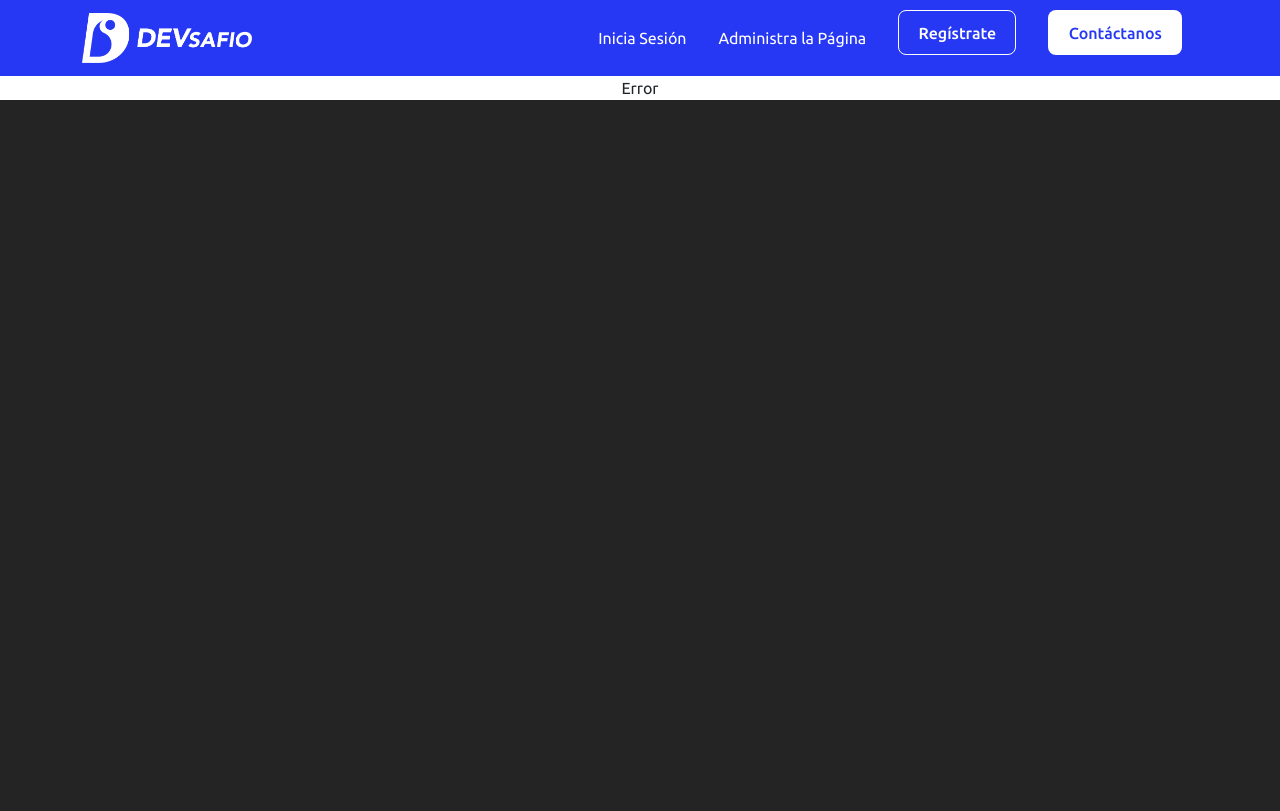
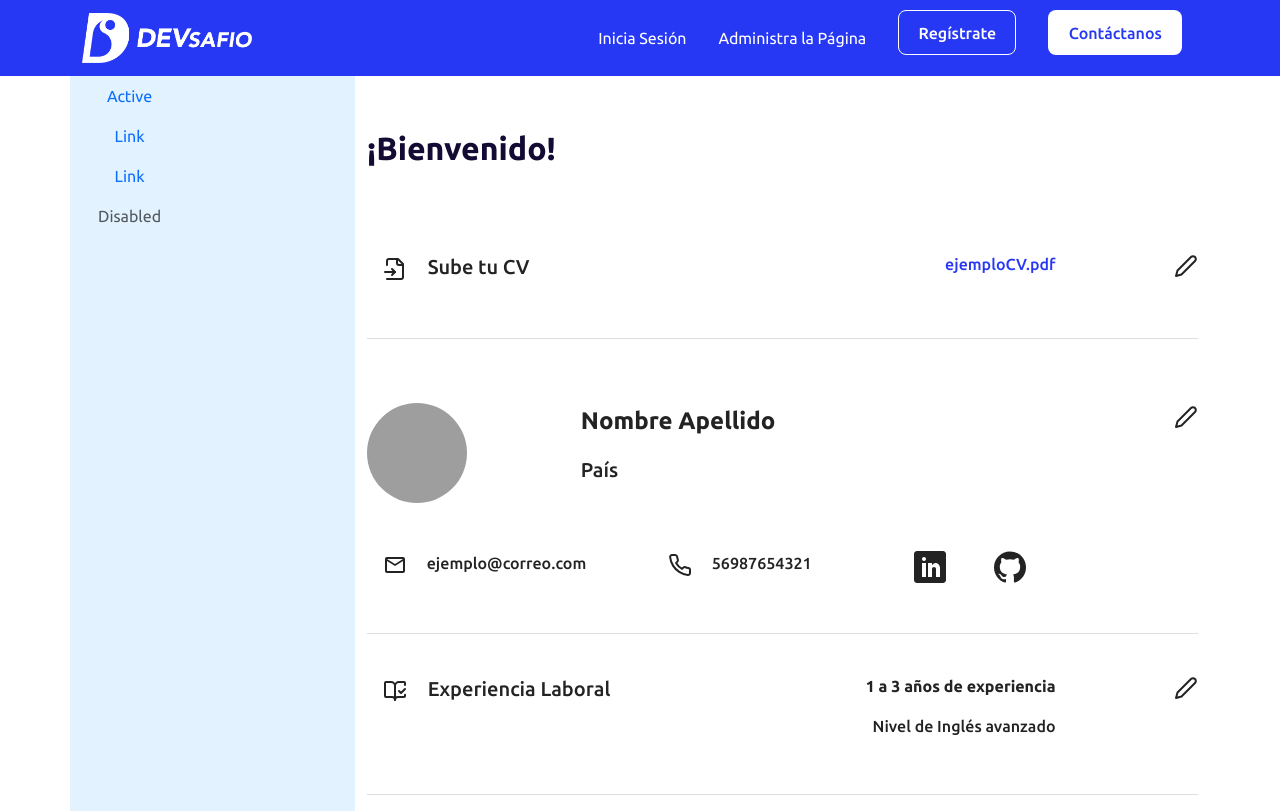
Before and after one commit to dlab-team/c17-incubadora-frontend, a React (Vite) app: page /profiles in a window 1280 px wide. Built offline with nearby package versions, Linux system fonts and the light colour scheme; grey boxes are pictures that could not be loaded.

Commit message:
se crean vista profile desktop y se instalan dependencias de iconos y avatar

```diff
--- a/package.json
+++ b/package.json
@@ -12,6 +12,7 @@
   "dependencies": {
     "bootstrap": "^5.3.2",
     "react": "^18.2.0",
+    "react-avatar": "^5.0.3",
     "react-bootstrap": "^2.10.0",
     "react-dom": "^18.2.0",
     "react-icons": "^5.0.1",
--- a/src/components/profiles/Profiles.jsx
+++ b/src/components/profiles/Profiles.jsx
@@ -1,9 +1,169 @@
 import React from 'react';
+import Nav from 'react-bootstrap/Nav';
+import Container from 'react-bootstrap/Container';
+import Row from 'react-bootstrap/Row';
+import Col from 'react-bootstrap/Col';
+import { LuFileInput } from "react-icons/lu";
+import { FiEdit2 } from "react-icons/fi";
+import Avatar from 'react-avatar';
+import { MdOutlineEmail } from "react-icons/md";
+import { LuPhone } from "react-icons/lu";
+import { ImLinkedin } from "react-icons/im";
+import { SiGithub } from "react-icons/si";
+import { LuBookOpenCheck } from "react-icons/lu";
 
 
-const Profiles = () => {
+import './profiles.css'
+
+function Profiles() {
   return (
-    <div>Profiles</div>
+
+    <Container fluid="md"  className=" bg-white ">
+
+<Row md={3} className="justify-content-md-left flex">
+
+<Col xs={12} md={3} className="bg-menu-profile"  >
+    <Nav defaultActiveKey="/home" className="flex-column align-content-md-start" style={{ width: window === false ? 250 : 60 }}>
+    <Nav.Link href="/home">Active</Nav.Link>
+    <Nav.Link eventKey="link-1">Link</Nav.Link>
+    <Nav.Link eventKey="link-2">Link</Nav.Link>
+    <Nav.Link eventKey="disabled" disabled>
+      Disabled
+    </Nav.Link>
+  </Nav>
+  </Col>
+
+
+  <Col xs={12} md={9}>
+
+  <Col xs={12} md={12}>
+  <h1 className="text-bienvenido pt-5 pb-4 text-start " >¡Bienvenido!</h1>
+  </Col>
+
+  {/* START SECCION SUBE TU CV */}
+  <Row md={3} className="justify-content-md-center pt-5 pb-md-4 ">
+  <Col xs={12} md={5}>
+ <p className="text-sube-cv text-start " > <LuFileInput  className='mx-3'  size={'24px'} />  Sube tu CV</p>
+  </Col>
+
+  <Col xs={12} md={5}>
+ <p className="text-ejemplocv text-md-end" >  ejemploCV.pdf</p>
+  </Col>
+
+  <Col xs={12} md={2} className="text-md-end"  >
+  <a href="" target="_blank"><FiEdit2 style={{ color: "#232323"}} size={'24px'} /></a>
+  </Col>
+
+  </Row>
+{/* FIN SECCION SUBE TU CV */}
+
+
+  <hr  style={{
+    color: '#000000',
+    backgroundColor: '#000000',
+    height: .5,
+    borderColor : '#817E7E'
+}}/>
+
+{/* START SECCION NOMBRE APELLIDO */}
+<Row md={12} className="justify-content-md-center pt-5 pb-md-5 ">
+<Col sm={12} md={3} className="text-lg-start "  >
+<Avatar
+    name="John Doe"
+    size="100"
+    round={true}
+    src="https://example.com/avatar.jpg"
+    color='#2738f5'
+  />
+
+</Col>
+
+<Col xs={12} md={7}>
+ <p className="text-name_apellido text-start " > Nombre Apellido</p>
+ <p className="text-pais  text-start " > País</p>
+  </Col>
+
+  <Col xs={12} md={2} className="text-md-end "  >
+  <a href="" target="_blank"><FiEdit2 style={{ color: "#232323"}} size={'24px'} /></a>
+  </Col>
+</Row>
+{/* FIN SECCION NOMBRE APELLIDO */}
+
+
+
+
+{/* START SECCION INFO CORREO Y RRSS */}
+<Row md={12} className="justify-content-md-center pb-md-4">
+
+<Col xs={12} md={4} className="text-lg-start"  >
+<p className="text-email  text-start " > <MdOutlineEmail  className='mx-3 '  size={'24px'} />  ejemplo@correo.com</p>
+</Col>
+
+<Col xs={12} md={3}>
+ <p className="text-email text-start " > <LuPhone  className='mx-3'  size={'24px'} />  56987654321</p>
+
+  </Col>
+
+  <Col xs={12} md={5} className=" text-md-start d-flex"  >
+  <a href="" target="_blank"><ImLinkedin className='mx-5' style={{ color: "#232323"}} size={'32px'} /></a>
+  <a href="" target="_blank"><SiGithub style={{ color: "#232323"}} size={'32px'} /></a>
+  </Col>
+</Row>
+
+{/* FIN SECCION INFO CORREO Y RRSS */}
+
+
+
+<hr  style={{
+    color: '#000000',
+    backgroundColor: '#000000',
+    height: .5,
+    borderColor : '#817E7E'
+}}/>
+
+
+{/* START EXPERIENCIAA LABORAL */}
+<Row md={12} className="justify-content-md-center pt-4 pb-md-4">
+
+<Col xs={12} md={5} className="text-lg-start"  >
+<p className="text-sube-cv  text-start " > <LuBookOpenCheck  className='mx-3 '  size={'24px'} />  Experiencia Laboral</p>
+</Col>
+
+
+<Col xs={12} md={5}>
+ <p className="text-experiencia text-md-end" > 1 a 3 años de experiencia</p>
+ <p className="text-email text-md-end" > Nivel de Inglés avanzado</p>
+  </Col>
+
+  <Col xs={12} md={2} className=" text-md-end "  >
+  <a href="" target="_blank"><FiEdit2 style={{ color: "#232323"}} size={'24px'} /></a>
+  </Col>
+
+</Row>
+
+{/* FIN EXPERIENCIAA LABORAL */}
+
+<hr  style={{
+    color: '#000000',
+    backgroundColor: '#000000',
+    height: .5,
+    borderColor : '#817E7E'
+}}/>
+
+
+
+
+  </Col>
+
+  </Row>
+
+
+
+  </Container>
+
+
+
+
   )
 };
 
--- /dev/null
+++ b/src/components/profiles/profiles.css
@@ -0,0 +1,40 @@
+
+.text-bienvenido{
+    font-size: 32px;
+    line-height: 48px;
+    font-weight: 600;
+}
+.text-ejemplocv  {
+    font-weight: 500;
+    font-size: 16px;
+    line-height: 24px;
+    color: #2738f5;
+}
+.bg-menu-profile{
+    background-color: #E2F2FE;
+}
+.text-sube-cv{
+    font-size: 20px;
+    line-height: 30px;
+    font-weight: 500;
+}
+.text-name_apellido{
+    font-size: 24px;
+    line-height: 36px;
+    font-weight: 600;
+}
+.text-pais{
+    line-height: 30px;
+    font-size: 20px;
+    font-weight: 500;
+}
+.text-email{
+   font-size: 16px;
+   line-height: 24px;
+   font-weight: 500;
+}
+.text-experiencia{
+    font-size: 16px;
+    line-height: 24px;
+    font-weight: 600;
+}
--- a/src/router/Router.jsx
+++ b/src/router/Router.jsx
@@ -7,6 +7,7 @@ import Register from "../components/register/Register";
 import ContactUs from "../components/contactUs/ContactUs";
 import Login from "../components/login/Login";
 import Formulario from "../views/Formulario";
+import Profiles from "../components/profiles/Profiles";
 
 const Router = () => {
   return (
@@ -16,6 +17,7 @@ const Router = () => {
         <Route path="/profile" element={<Profile />} />
         <Route path="/login" element={<Login />} />
         <Route path="/registrate" element={<Register />} />
+        <Route path="/profiles" element={<Profiles />} />
         <Route path="/contactanos" element={<ContactUs />} />
         <Route path="*" element={<Error />} />
         <Route path="/formulario" element={<Formulario />} />
```
Also changed, not shown: 1 other file (tests, documents, lock files or other folders).
